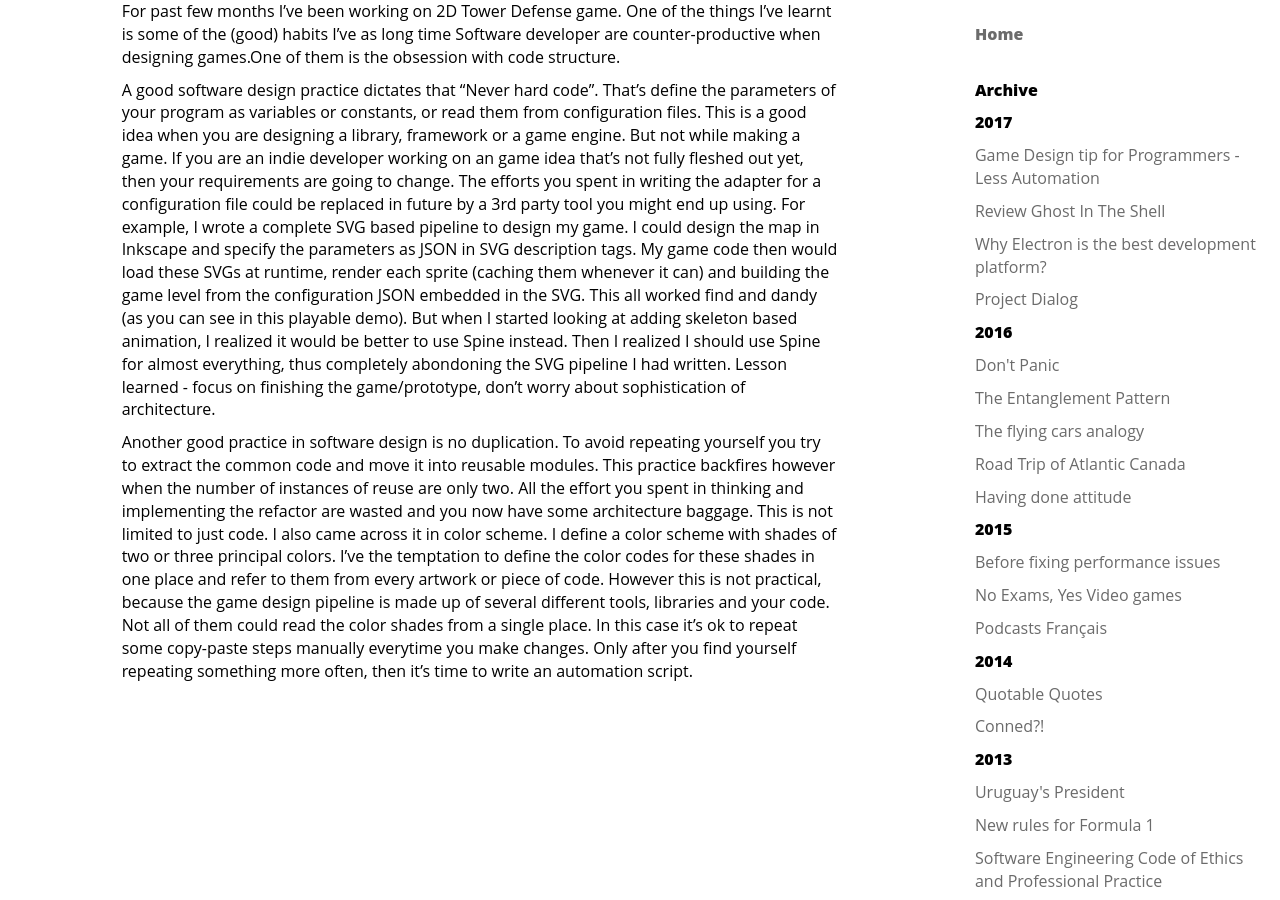
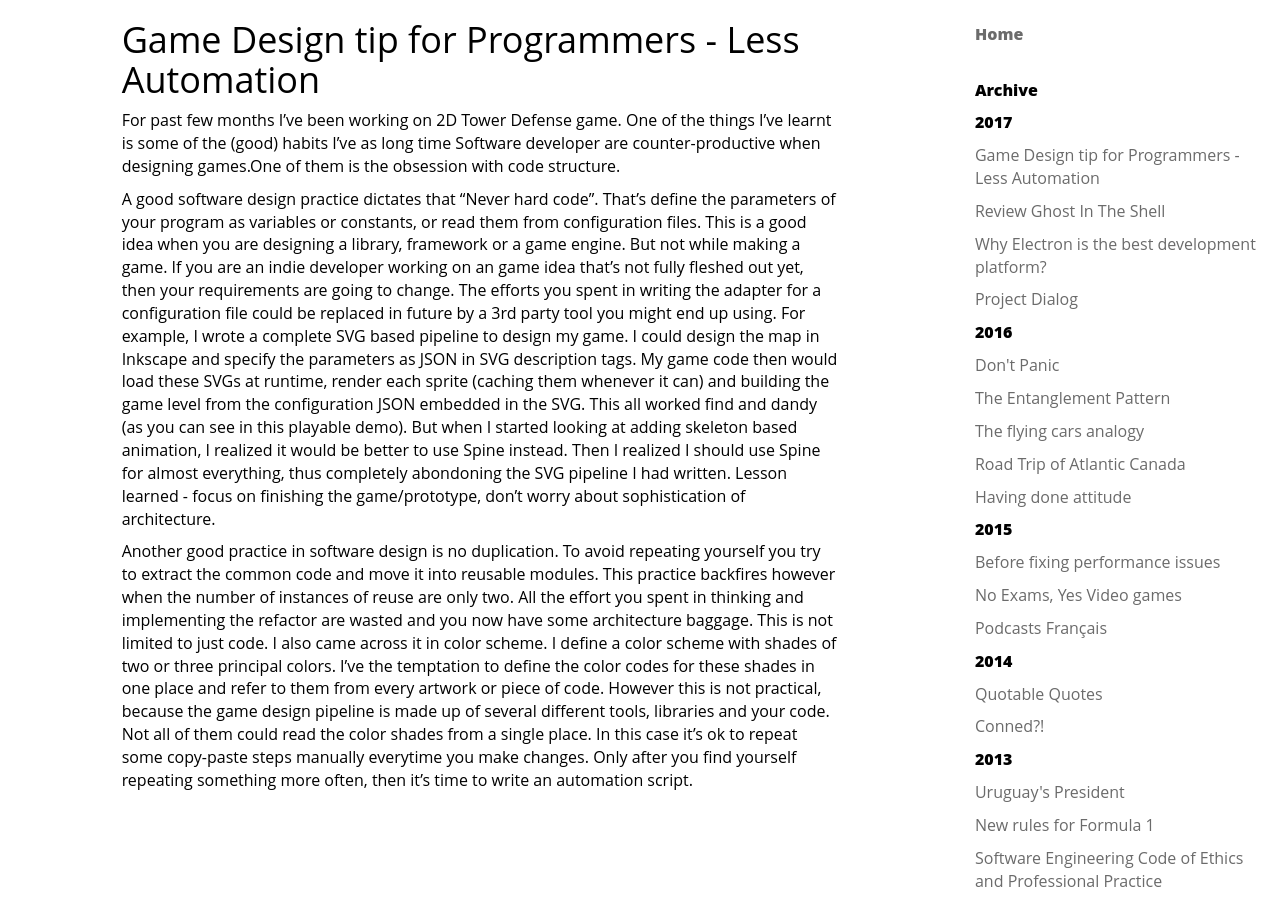
Before and after one commit to jay3sh/mepage, a Jekyll site: the page built from _posts/2017-12-15-game-design-tip-1.md, in a window 1280 px wide and 900 px high. Built offline with Jekyll 4.4.1, drawn with Linux system fonts in a browser that asks for light colours.

Commit message:
post title update

```diff
--- a/_posts/2017-12-15-game-design-tip-1.md
+++ b/_posts/2017-12-15-game-design-tip-1.md
@@ -2,6 +2,9 @@
 layout: post
 title: Game Design tip for Programmers - Less Automation
 ---
+
+Game Design tip for Programmers - Less Automation
+===
 
 For past few months I've been working on 2D Tower Defense game. One of the things I've learnt is some of the (good) habits I've as long time Software developer are counter-productive when designing games.One of them is the obsession with code structure.
 
```
